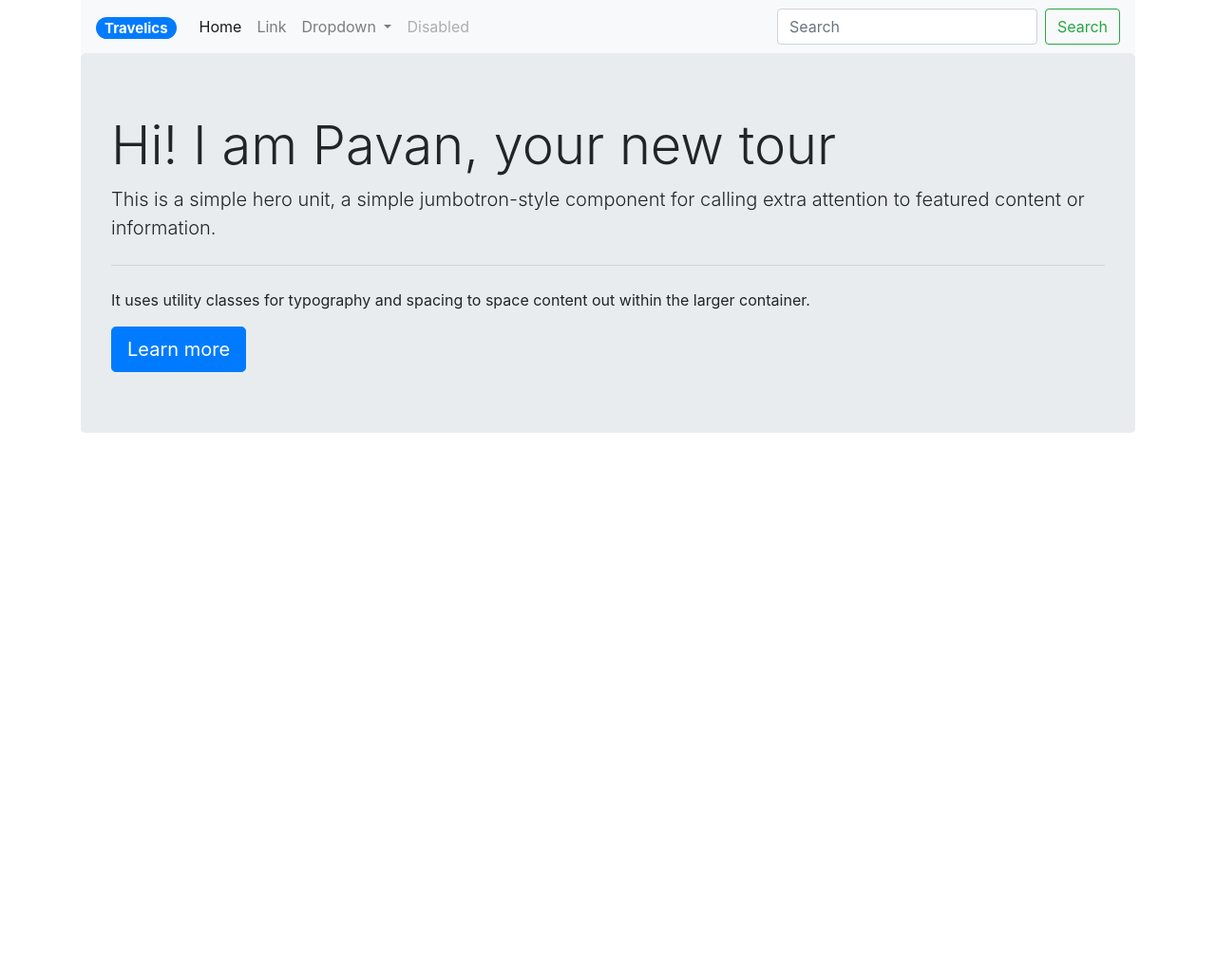
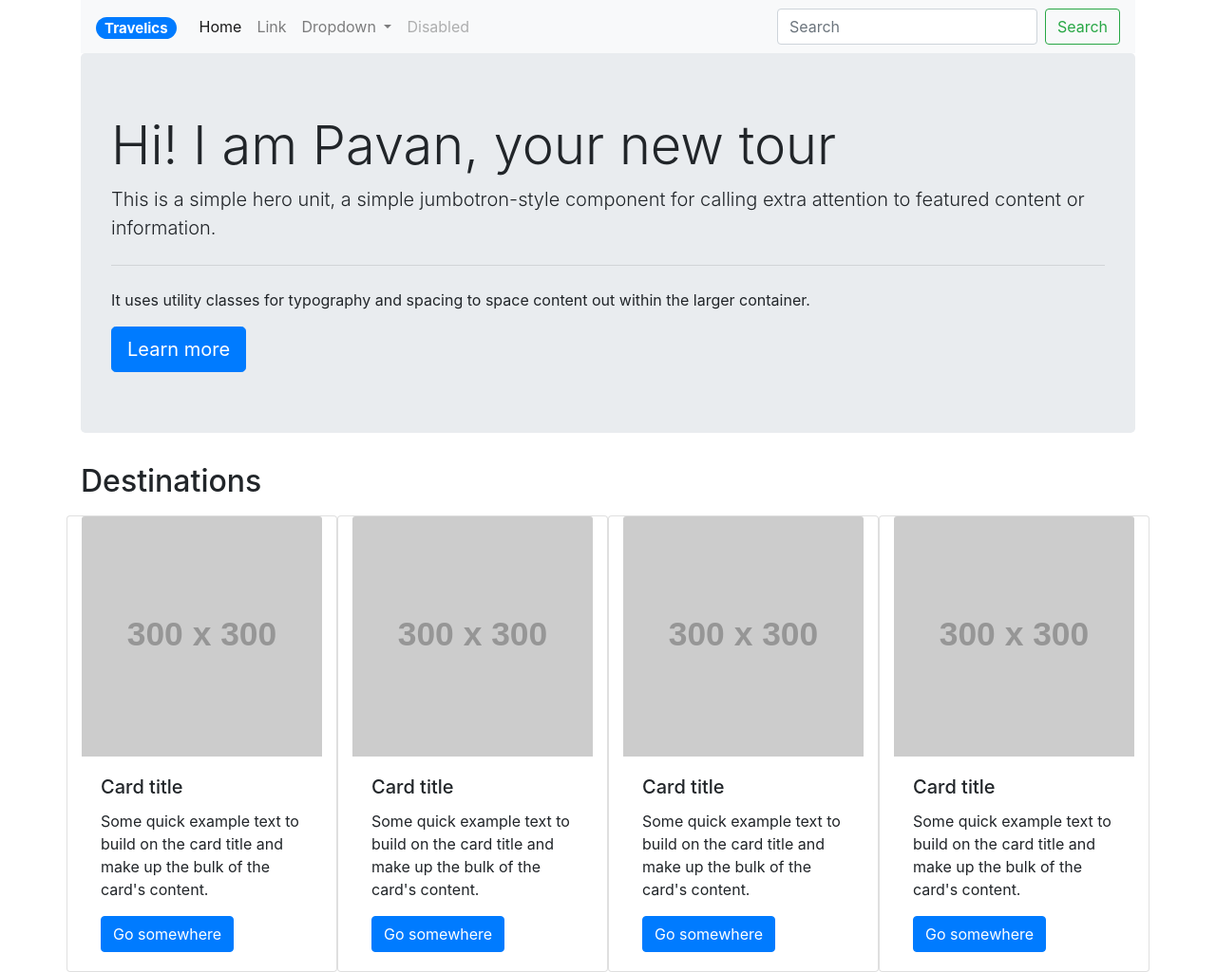
Before and after one commit to Radensuaso/Strive-Homework-M2D3, a plain HTML site: page index.html in a window 1280 px wide. Shown: the whole page at 95% size. Before the commit the page ends 800 px from the top, so only its background shows below. Drawn offline with nearby package versions, Linux system fonts and the light colour scheme; placeholder pictures from the web are drawn by us.

Commit message:
Ex4 complete

```diff
--- a/index.html
+++ b/index.html
@@ -1,6 +1,5 @@
-<!doctype html>
+<!DOCTYPE html>
 <html lang="en">
-
   <head>
     <!--
 
@@ -23,17 +22,7 @@
 
 
 
-        Ex 4) Implement the "Deal of the Week" section. In this section you'll display 4 destinations.
-         In this section you should have:
-            - 4 destinations per row when the screen is very large
-            - 3 destinations per row when you are on a tablet (or a smaller window)
-            - 2 destinations per row when you are on a small screen
 
-        Ex 5) Implement the "Welcome Summer" section. In this section you'll propose 6 destinations to your user
-            In this section you should have:
-                - 6 destinations per row when the screen is very large
-                - 3 destinations per row when you are on a tablet (or a smaller window)
-                - 2 destinations per row when you are on a small screen
 
         Ex 6) Implement a "Deal of the day" section. In this section you'll have:
             - 66% of the page with a picture of the destination
@@ -53,37 +42,64 @@
         Ex 16) Create a function to delete all "cards" from the page
       -->
     <!-- Required meta tags -->
-    <meta charset="utf-8">
-    <meta name="viewport" content="width=device-width, initial-scale=1, shrink-to-fit=no">
+    <meta charset="utf-8" />
+    <meta
+      name="viewport"
+      content="width=device-width, initial-scale=1, shrink-to-fit=no"
+    />
 
     <!-- Bootstrap CSS -->
-    <link rel="stylesheet" href="https://cdn.jsdelivr.net/npm/bootstrap@4.6.0/dist/css/bootstrap.min.css" integrity="sha384-B0vP5xmATw1+K9KRQjQERJvTumQW0nPEzvF6L/Z6nronJ3oUOFUFpCjEUQouq2+l" crossorigin="anonymous">
+    <link
+      rel="stylesheet"
+      href="https://cdn.jsdelivr.net/npm/bootstrap@4.6.0/dist/css/bootstrap.min.css"
+      integrity="sha384-B0vP5xmATw1+K9KRQjQERJvTumQW0nPEzvF6L/Z6nronJ3oUOFUFpCjEUQouq2+l"
+      crossorigin="anonymous"
+    />
 
     <title>Travelics</title>
   </head>
 
   <body>
-
     <!-- Ex 1) Implement a navigation bar, connected to all the sections of the page. -->
     <!--Ex 2) Add a logo into the navigation bar (can be any image)-->
 
-    <div class='container-md'>
+    <div class="container-md">
       <nav class="navbar navbar-expand-lg navbar-light bg-light">
-            <a class="navbar-brand" href="#"><span class="badge badge-pill badge-primary">Travelics</span></a>
-            <button class="navbar-toggler" type="button" data-toggle="collapse" data-target="#navbarSupportedContent" aria-controls="navbarSupportedContent" aria-expanded="false" aria-label="Toggle navigation">
+        <a class="navbar-brand" href="#"
+          ><span class="badge badge-pill badge-primary">Travelics</span></a
+        >
+        <button
+          class="navbar-toggler"
+          type="button"
+          data-toggle="collapse"
+          data-target="#navbarSupportedContent"
+          aria-controls="navbarSupportedContent"
+          aria-expanded="false"
+          aria-label="Toggle navigation"
+        >
           <span class="navbar-toggler-icon"></span>
         </button>
 
         <div class="collapse navbar-collapse" id="navbarSupportedContent">
           <ul class="navbar-nav mr-auto">
             <li class="nav-item active">
-                        <a class="nav-link" href="#">Home <span class="sr-only">(current)</span></a>
+              <a class="nav-link" href="#"
+                >Home <span class="sr-only">(current)</span></a
+              >
             </li>
             <li class="nav-item">
               <a class="nav-link" href="#">Link</a>
             </li>
             <li class="nav-item dropdown">
-                        <a class="nav-link dropdown-toggle" href="#" id="navbarDropdown" role="button" data-toggle="dropdown" aria-haspopup="true" aria-expanded="false">
+              <a
+                class="nav-link dropdown-toggle"
+                href="#"
+                id="navbarDropdown"
+                role="button"
+                data-toggle="dropdown"
+                aria-haspopup="true"
+                aria-expanded="false"
+              >
                 Dropdown
               </a>
               <div class="dropdown-menu" aria-labelledby="navbarDropdown">
@@ -94,33 +110,135 @@
               </div>
             </li>
             <li class="nav-item">
-                        <a class="nav-link disabled" href="#" tabindex="-1" aria-disabled="true">Disabled</a>
+              <a
+                class="nav-link disabled"
+                href="#"
+                tabindex="-1"
+                aria-disabled="true"
+                >Disabled</a
+              >
             </li>
           </ul>
           <form class="form-inline my-2 my-lg-0">
-                    <input class="form-control mr-sm-2" type="search" placeholder="Search" aria-label="Search">
-                    <button class="btn btn-outline-success my-2 my-sm-0" type="submit">Search</button>
+            <input
+              class="form-control mr-sm-2"
+              type="search"
+              placeholder="Search"
+              aria-label="Search"
+            />
+            <button class="btn btn-outline-success my-2 my-sm-0" type="submit">
+              Search
+            </button>
           </form>
         </div>
       </nav>
 
-
       <!--Ex 3) Add a Jumbotron section in which you'll have the name and the claim of the tour operator-->
       <div class="jumbotron">
         <h1 class="display-4">Hi! I am Pavan, your new tour</h1>
-            <p class="lead">This is a simple hero unit, a simple jumbotron-style component for calling extra attention to featured content or information.</p>
-            <hr class="my-4">
-            <p>It uses utility classes for typography and spacing to space content out within the larger container.</p>
+        <p class="lead">
+          This is a simple hero unit, a simple jumbotron-style component for
+          calling extra attention to featured content or information.
+        </p>
+        <hr class="my-4" />
+        <p>
+          It uses utility classes for typography and spacing to space content
+          out within the larger container.
+        </p>
         <a class="btn btn-primary btn-lg" href="#" role="button">Learn more</a>
       </div>
+
+      <!--
+        Ex 4) Implement the "Deal of the Week" section. In this section you'll display 4 destinations.
+         In this section you should have:
+            - 4 destinations per row when the screen is very large
+            - 3 destinations per row when you are on a tablet (or a smaller window)
+            - 2 destinations per row when you are on a small screen
+-->
+      <h2 class="my-3">Destinations</h2>
+      <div class="row">
+        <div class="card col-6 col-md-4 col-lg-3" style="width: 18rem">
+          <img
+            class="card-img-top"
+            src="https://via.placeholder.com/300"
+            alt="Card image cap"
+          />
+          <div class="card-body">
+            <h5 class="card-title">Card title</h5>
+            <p class="card-text">
+              Some quick example text to build on the card title and make up the
+              bulk of the card's content.
+            </p>
+            <a href="#" class="btn btn-primary">Go somewhere</a>
           </div>
         </div>
+        <div class="card col-6 col-md-4 col-lg-3" style="width: 18rem">
+          <img
+            class="card-img-top"
+            src="https://via.placeholder.com/300"
+            alt="Card image cap"
+          />
+          <div class="card-body">
+            <h5 class="card-title">Card title</h5>
+            <p class="card-text">
+              Some quick example text to build on the card title and make up the
+              bulk of the card's content.
+            </p>
+            <a href="#" class="btn btn-primary">Go somewhere</a>
           </div>
+        </div>
+        <div class="card col-6 col-md-4 col-lg-3" style="width: 18rem">
+          <img
+            class="card-img-top"
+            src="https://via.placeholder.com/300"
+            alt="Card image cap"
+          />
+          <div class="card-body">
+            <h5 class="card-title">Card title</h5>
+            <p class="card-text">
+              Some quick example text to build on the card title and make up the
+              bulk of the card's content.
+            </p>
+            <a href="#" class="btn btn-primary">Go somewhere</a>
+          </div>
+        </div>
+        <div class="card col-6 col-md-4 col-lg-3" style="width: 18rem">
+          <img
+            class="card-img-top"
+            src="https://via.placeholder.com/300"
+            alt="Card image cap"
+          />
+          <div class="card-body">
+            <h5 class="card-title">Card title</h5>
+            <p class="card-text">
+              Some quick example text to build on the card title and make up the
+              bulk of the card's content.
+            </p>
+            <a href="#" class="btn btn-primary">Go somewhere</a>
+          </div>
+        </div>
+
+        <!--Ex 5) Implement the "Welcome Summer" section. In this section you'll propose 6 destinations to your user
+            In this section you should have:
+                - 6 destinations per row when the screen is very large
+                - 3 destinations per row when you are on a tablet (or a smaller window)
+                - 2 destinations per row when you are on a small screen-->
+      </div>
+    </div>
+
     <!-- Optional JavaScript; choose one of the two! -->
 
     <!-- Option 1: jQuery and Bootstrap Bundle (includes Popper) -->
-    <script src="https://code.jquery.com/jquery-3.5.1.slim.min.js" integrity="sha384-DfXdz2htPH0lsSSs5nCTpuj/zy4C+OGpamoFVy38MVBnE+IbbVYUew+OrCXaRkfj" crossorigin="anonymous"></script>
-    <script src="https://cdn.jsdelivr.net/npm/bootstrap@4.6.0/dist/js/bootstrap.bundle.min.js" integrity="sha384-Piv4xVNRyMGpqkS2by6br4gNJ7DXjqk09RmUpJ8jgGtD7zP9yug3goQfGII0yAns" crossorigin="anonymous"></script>
+    <script
+      src="https://code.jquery.com/jquery-3.5.1.slim.min.js"
+      integrity="sha384-DfXdz2htPH0lsSSs5nCTpuj/zy4C+OGpamoFVy38MVBnE+IbbVYUew+OrCXaRkfj"
+      crossorigin="anonymous"
+    ></script>
+    <script
+      src="https://cdn.jsdelivr.net/npm/bootstrap@4.6.0/dist/js/bootstrap.bundle.min.js"
+      integrity="sha384-Piv4xVNRyMGpqkS2by6br4gNJ7DXjqk09RmUpJ8jgGtD7zP9yug3goQfGII0yAns"
+      crossorigin="anonymous"
+    ></script>
 
     <!-- Option 2: Separate Popper and Bootstrap JS -->
     <!--
@@ -129,5 +247,4 @@
     <script src="https://cdn.jsdelivr.net/npm/bootstrap@4.6.0/dist/js/bootstrap.min.js" integrity="sha384-+YQ4JLhjyBLPDQt//I+STsc9iw4uQqACwlvpslubQzn4u2UU2UFM80nGisd026JF" crossorigin="anonymous"></script>
     -->
   </body>
-
 </html>
```
Lines whose indentation alone changed are shown as unchanged.
